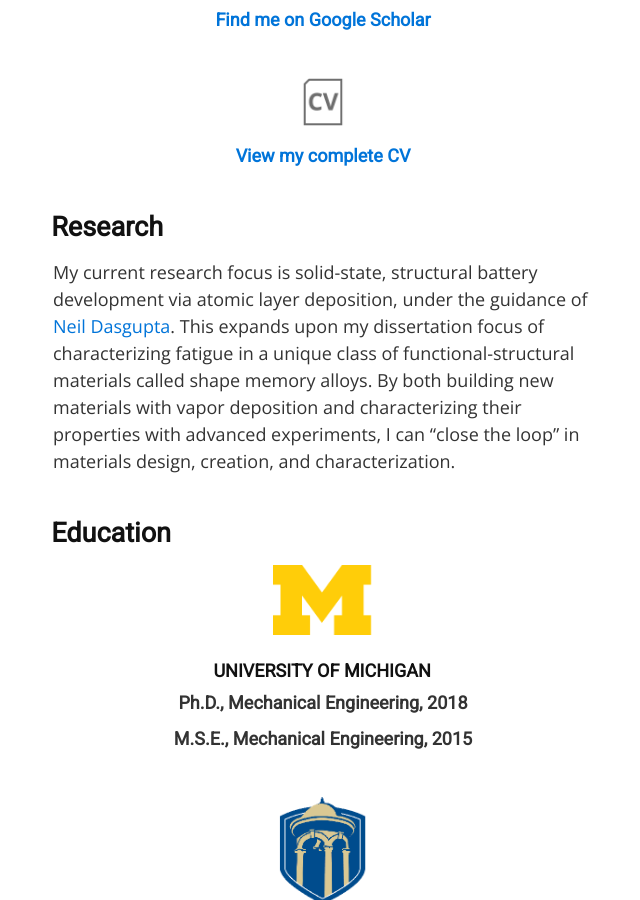
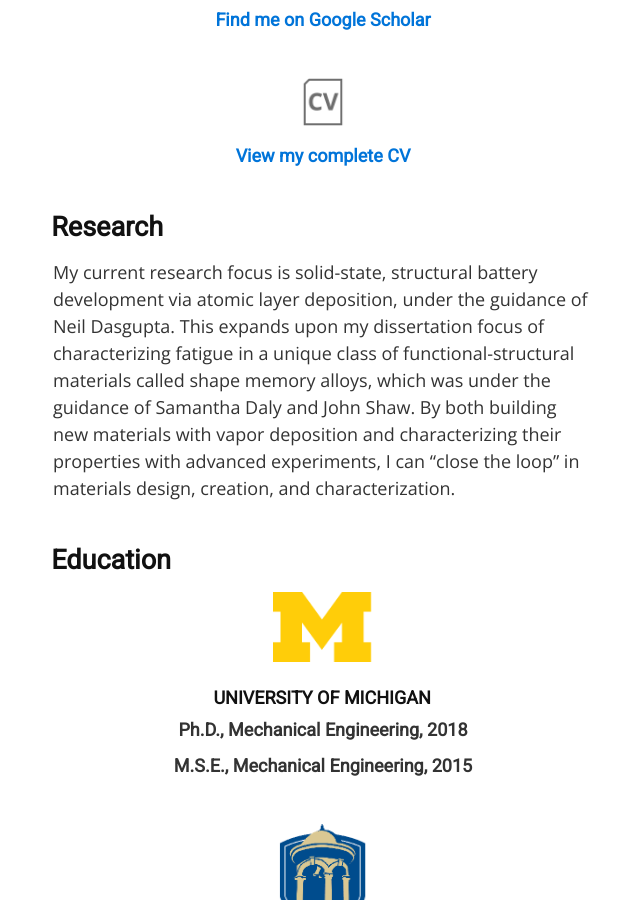
Before and after one commit to wlepage/wlepage.github.io, a Jekyll site: the page built from index.md, in a window 1280 px wide and 900 px high, scrolled down 820 px. Shown: the whole window, without its empty margins (317-957 px from the left). Built offline with Jekyll 4.4.1, drawn with Linux system fonts in a browser that asks for light colours.

Commit message:
Update index.md

```diff
--- a/index.md
+++ b/index.md
@@ -23,7 +23,7 @@ My research combines materials science and solid mechanics to create, understand
 </div>
 
 ## Research
-My current research focus is solid-state, structural battery development via atomic layer deposition, under the guidance of [Neil Dasgupta](https://dasgupta.engin.umich.edu/). This expands upon my dissertation focus of characterizing fatigue in a unique class of functional-structural materials called shape memory alloys. By both building new materials with vapor deposition and characterizing their properties with advanced experiments, I can "close the loop" in materials design, creation, and characterization.
+My current research focus is solid-state, structural battery development via atomic layer deposition, under the guidance of Neil Dasgupta. This expands upon my dissertation focus of characterizing fatigue in a unique class of functional-structural materials called shape memory alloys, which was under the guidance of Samantha Daly and John Shaw. By both building new materials with vapor deposition and characterizing their properties with advanced experiments, I can "close the loop" in materials design, creation, and characterization.
 
 ## Education
 <figure>
```
